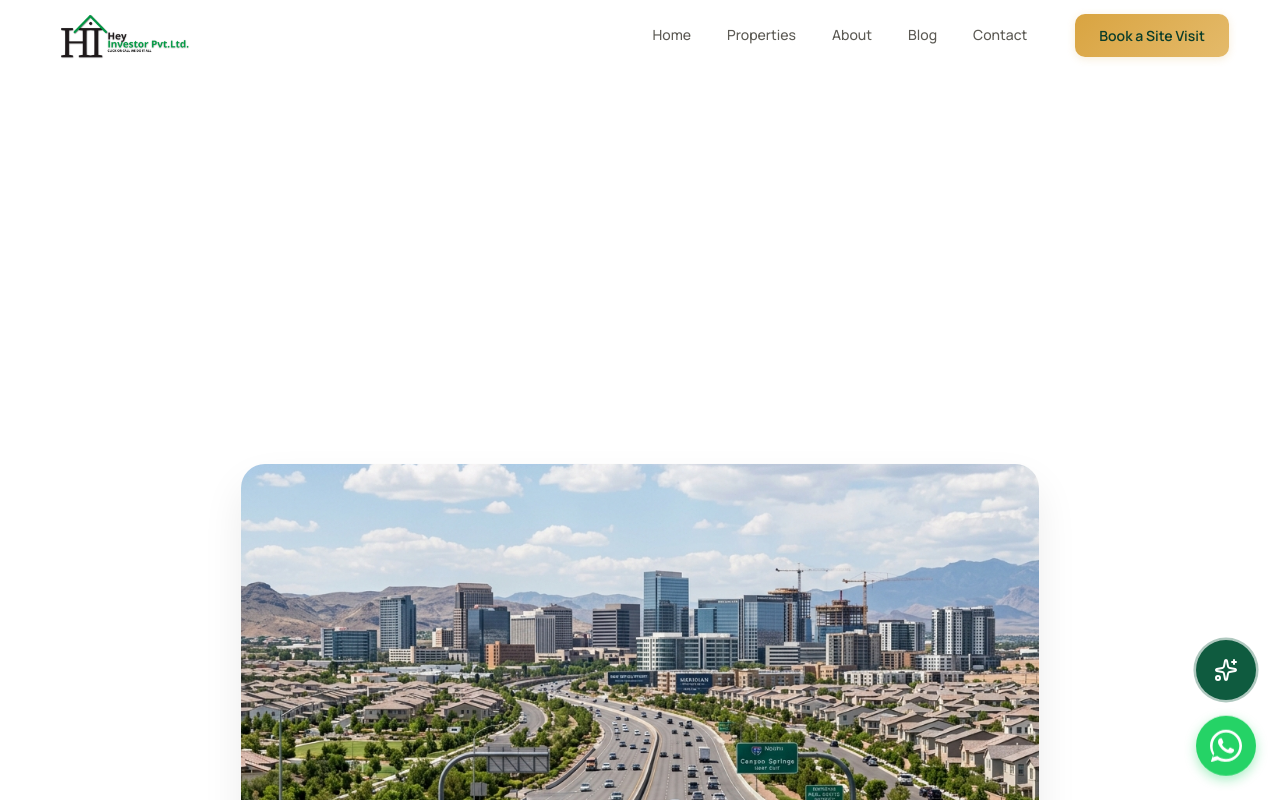
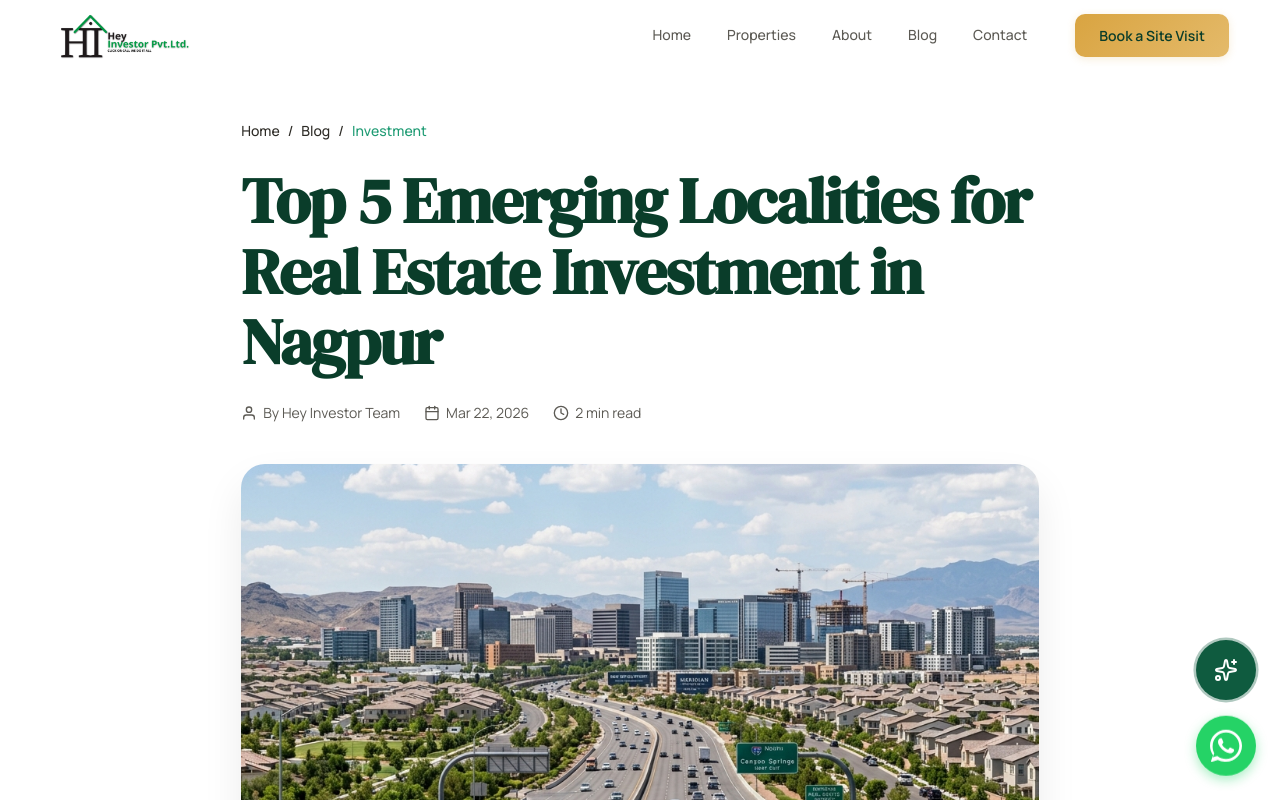
Before and after one commit to paradkar267/heyinvester, a React (Vite) app: page /blog/emerging-localities-investment-nagpur-2026 in a window 1280 px wide. Shown: the top 800 px of the page. Built offline with nearby package versions, Linux system fonts and the light colour scheme.

Commit message:
Fix: Resolve visibility bug in BlogPost hero section caused by reveal animation class

```diff
--- a/src/pages/BlogPost.jsx
+++ b/src/pages/BlogPost.jsx
@@ -150,8 +150,8 @@ export default function BlogPost() {
       </Helmet>
 
       {/* Custom Hero mimicking the screenshot */}
-      <div style={{ paddingTop: '120px', paddingBottom: '40px', background: 'var(--white)', overflow: 'hidden' }} ref={headerRef}>
-        <div className="container reveal" style={{ maxWidth: '900px', margin: '0 auto' }}>
+      <div className="reveal" style={{ paddingTop: '120px', paddingBottom: '40px', background: 'var(--white)', overflow: 'hidden' }} ref={headerRef}>
+        <div className="container" style={{ maxWidth: '900px', margin: '0 auto' }}>
 
           {/* Breadcrumbs */}
           <div style={{ display: 'flex', alignItems: 'center', gap: '8px', fontSize: '14px', color: 'var(--gray-500)', marginBottom: 'var(--space-6)', fontWeight: 500 }}>
```
